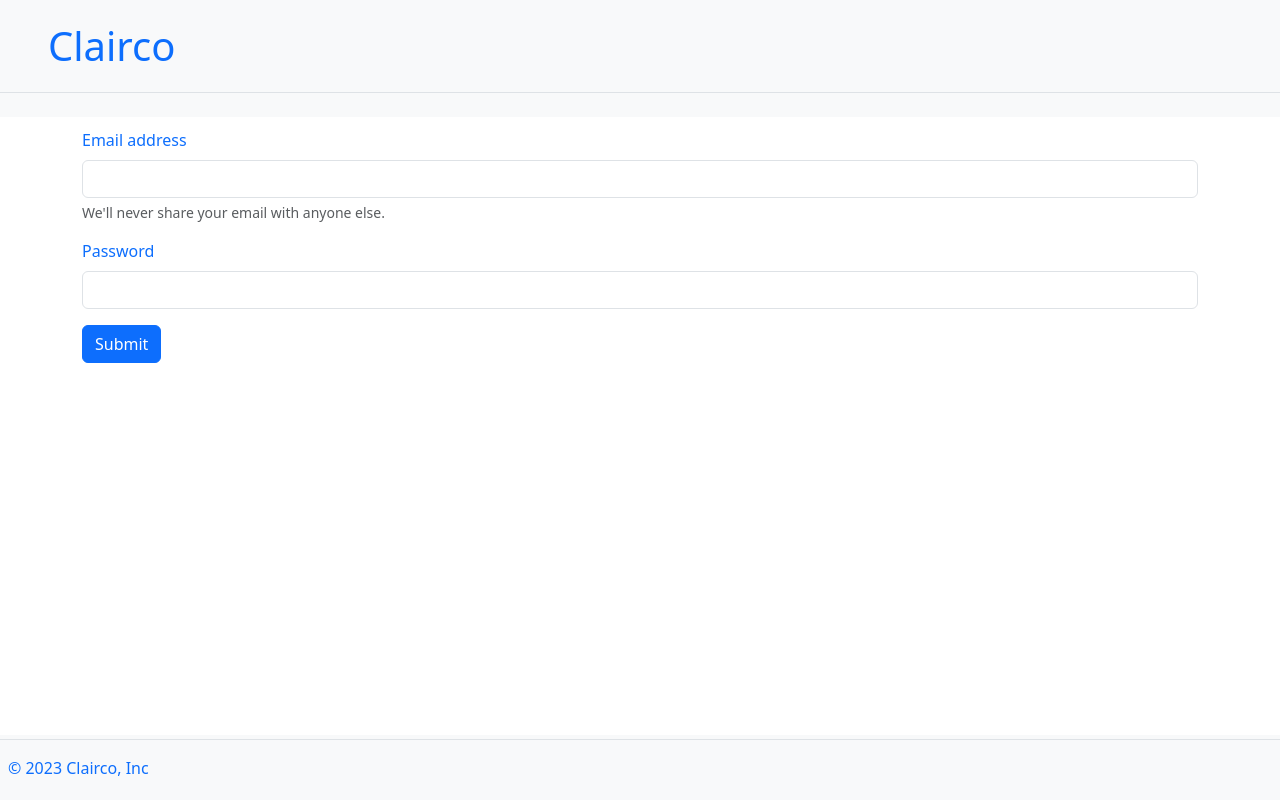
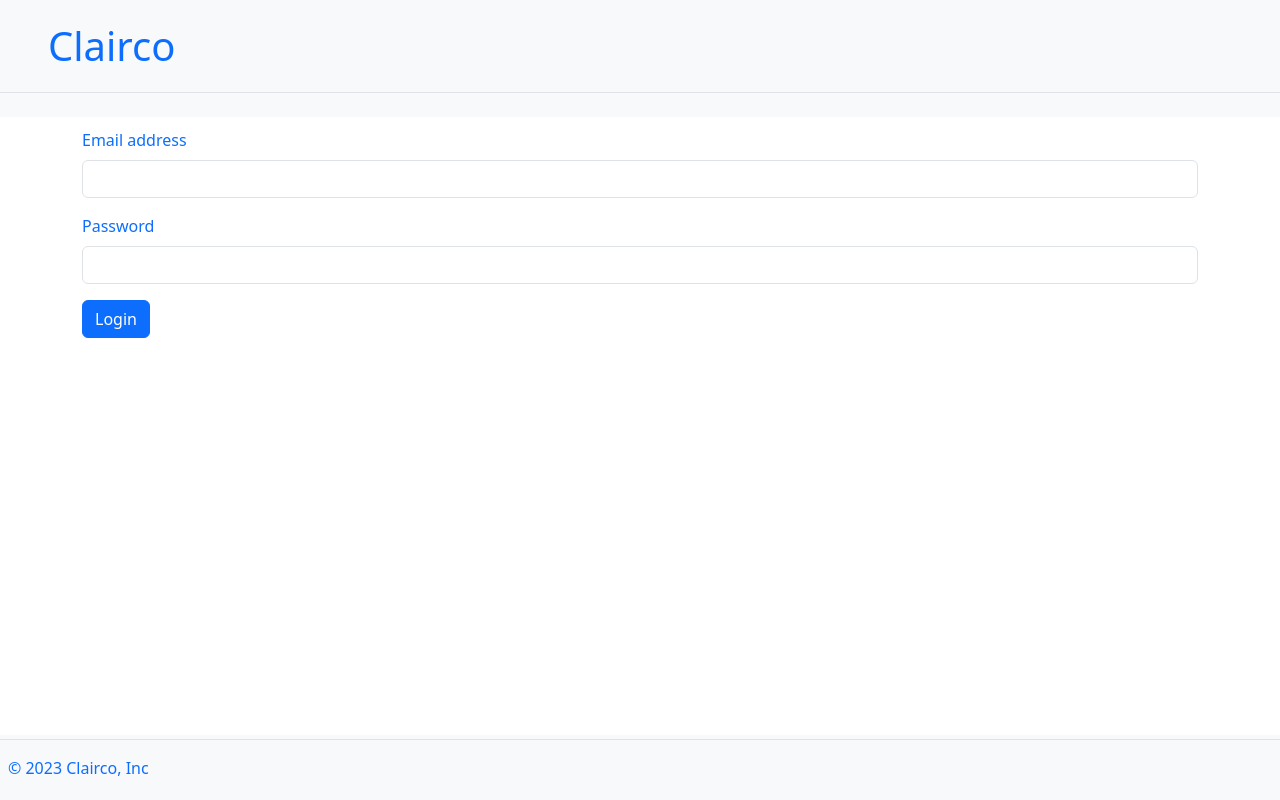
Before and after one commit to Abhinav-Chdhary/clairco-clone, a React (Create React App) app: page /customerLogin in a window 1280 px wide. Built offline with nearby package versions, Linux system fonts and the light colour scheme.

Commit message:
Update CustomerLogin.js
- Readability changes

```diff
--- a/src/Screens/CustomerLogin.js
+++ b/src/Screens/CustomerLogin.js
@@ -28,9 +28,6 @@
             onChange={handleChange}
             aria-describedby="emailHelp"
           />
-          <div id="emailHelp" className="form-text">
-            We'll never share your email with anyone else.
-          </div>
         </div>
         <div className="mb-3">
           <label htmlFor="exampleInputPassword1" className="form-label">
@@ -46,7 +43,7 @@
           />
         </div>
         <button type="submit" className="btn btn-primary">
-          Submit
+          Login
         </button>
       </form>
     </div>
```
